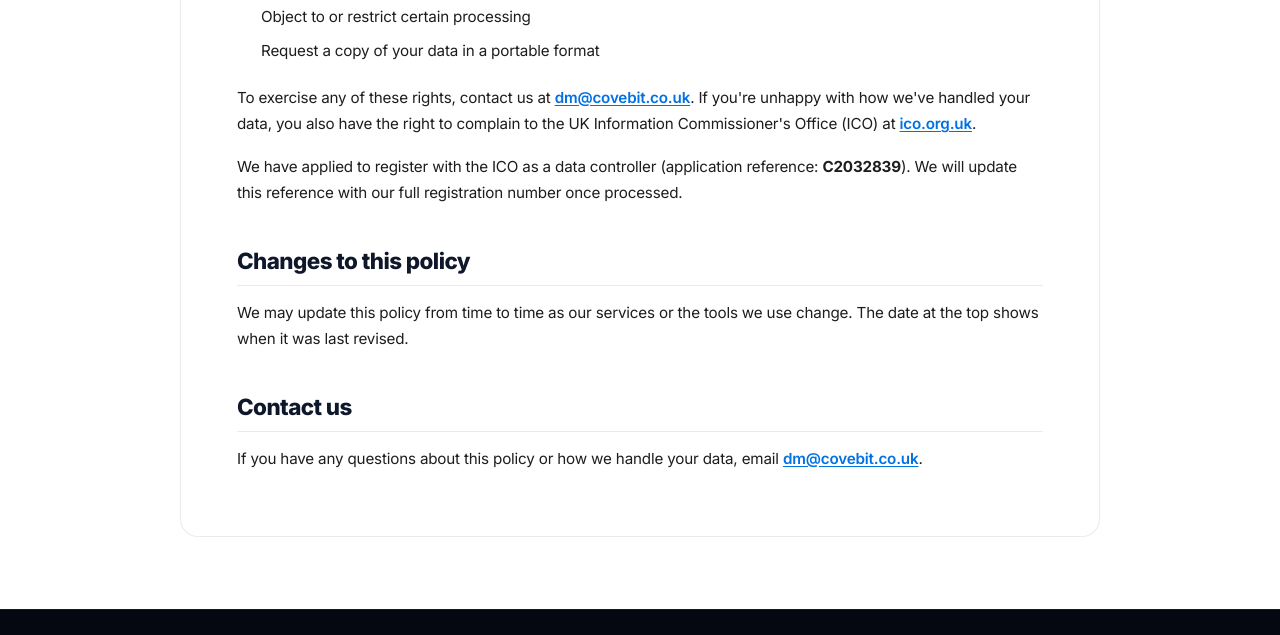
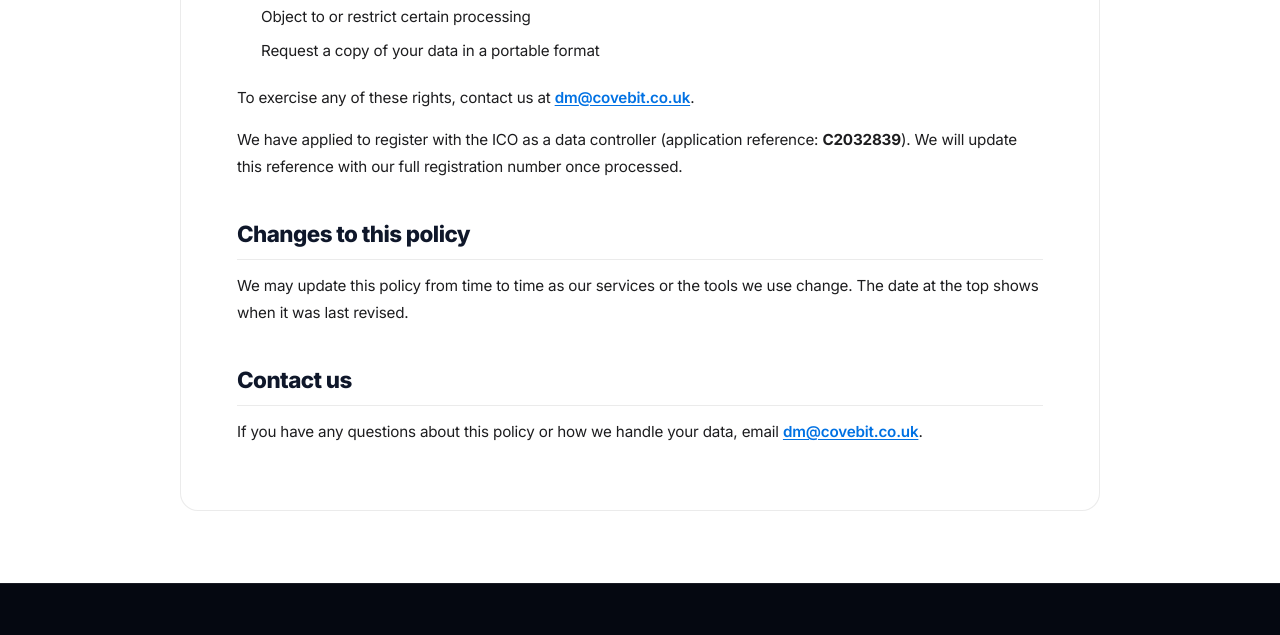
Before and after one commit to dmfortuner-stack/covebit, a website: page privacy-policy.html in a window 1280 px wide. Shown: the part 2960-3595 px from the top of the page. Drawn offline with Linux system fonts and the light colour scheme.

Commit message:
fix(privacy): remove ICO complaint sentence under Your Rights

```diff
--- a/privacy-policy.html
+++ b/privacy-policy.html
@@ -240,7 +240,7 @@
             <li>Request a copy of your data in a portable format</li>
           </ul>
           <p>
-            To exercise any of these rights, contact us at <a href="mailto:dm@covebit.co.uk">dm@covebit.co.uk</a>. If you're unhappy with how we've handled your data, you also have the right to complain to the UK Information Commissioner's Office (ICO) at <a href="https://ico.org.uk" target="_blank" rel="noopener noreferrer">ico.org.uk</a>.
+            To exercise any of these rights, contact us at <a href="mailto:dm@covebit.co.uk">dm@covebit.co.uk</a>.
           </p>
           <p>
             We have applied to register with the ICO as a data controller (application reference: <strong>C2032839</strong>). We will update this reference with our full registration number once processed.
```
